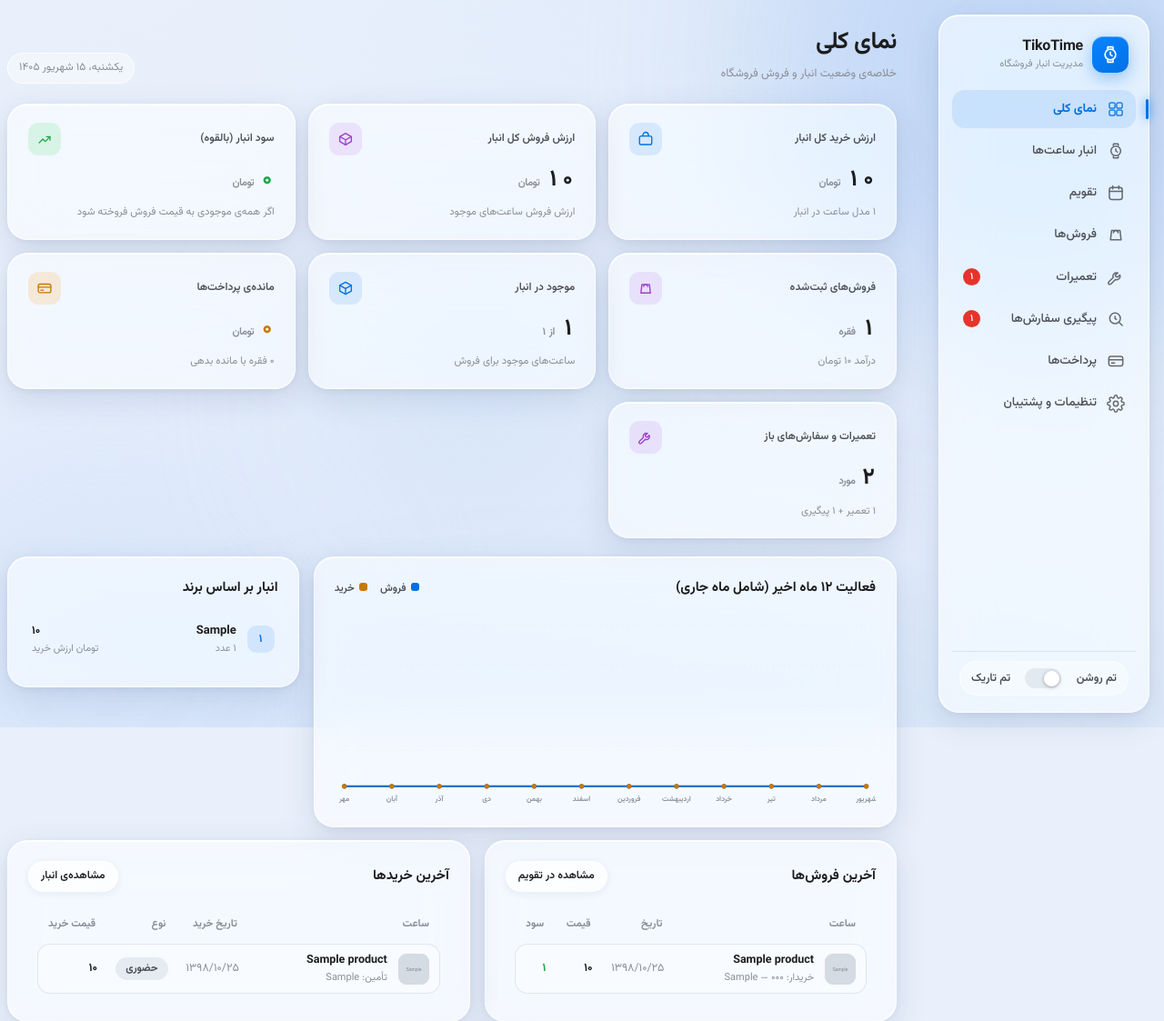
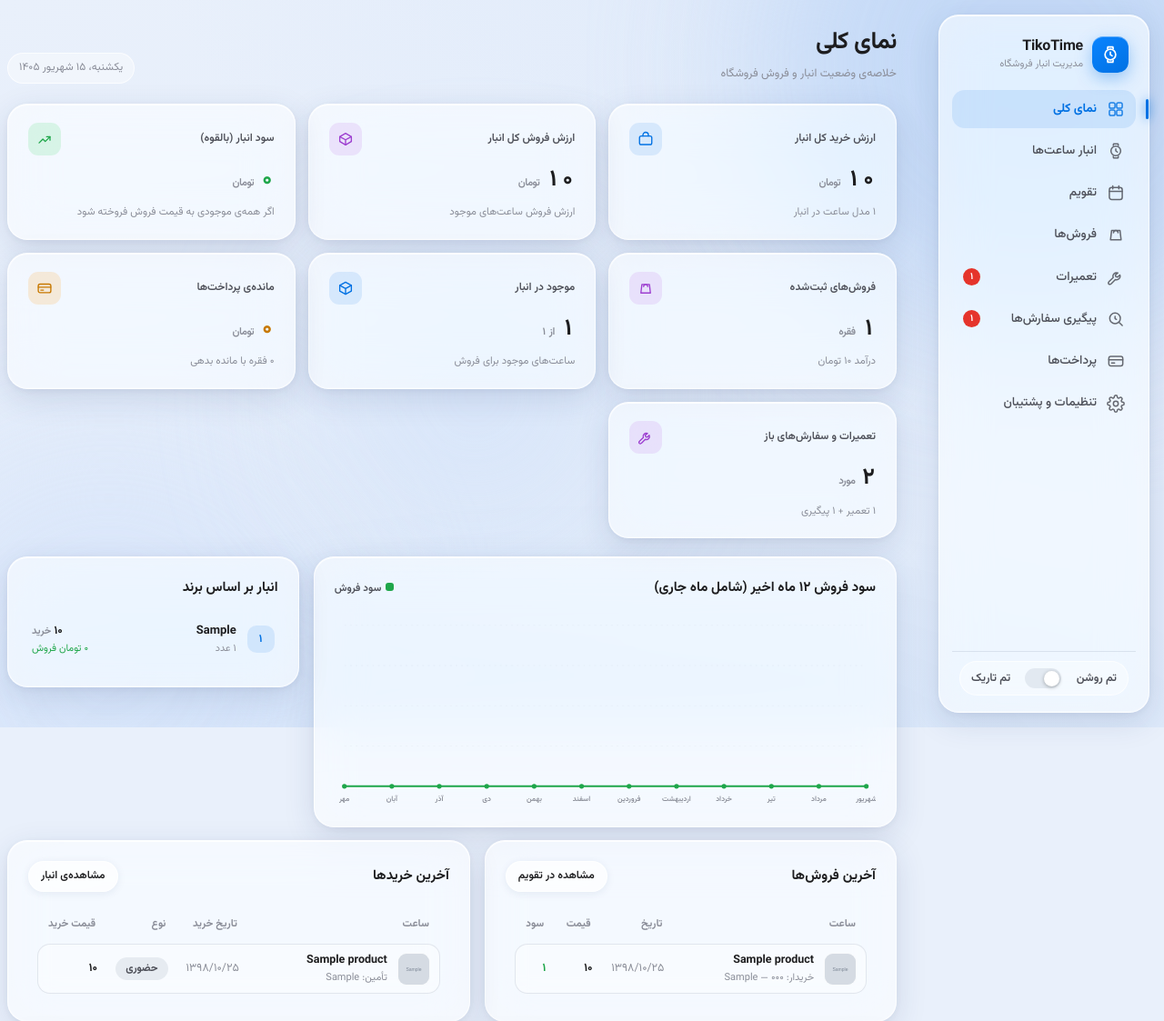
Before and after one commit to MetiiMz/Watch-Inventory, a Flask app: page /dashboard in a window 1280 px wide. Shown: the top 1123 px of the page at 91% size. Run offline with Flask 3, Linux system fonts and the light colour scheme; data comes from the database, SQL or seed files in the repository; tables that the repository leaves empty hold one stand-in row (values such as "Sample post"); grey boxes marked "Sample" are stand-in pictures.

Commit message:
feat(dashboard): 12-month chart shows sale profit only in green; brand box adds sales value; out-of-stock box shows watch images

```diff
--- a/templates/dashboard.html
+++ b/templates/dashboard.html
@@ -79,10 +79,9 @@
 <div class="grid-main-side mt-20">
   <section class="glass card">
     <div class="card-title">
-      <h3>فعالیت ۱۲ ماه اخیر (شامل ماه جاری)</h3>
+      <h3>سود فروش ۱۲ ماه اخیر (شامل ماه جاری)</h3>
       <div class="chart-legend">
-        <span><span class="lg-dot" style="background: var(--accent)"></span>فروش</span>
-        <span><span class="lg-dot" style="background: var(--amber)"></span>خرید</span>
+        <span><span class="lg-dot" style="background: var(--green)"></span>سود فروش</span>
       </div>
     </div>
     <div class="chart-box" id="sales-chart" data-monthly='{{ monthly | tojson }}'></div>
@@ -100,8 +99,8 @@
           <div class="li-sub">{{ fa_num(b.count) }} عدد</div>
         </div>
         <div class="li-end">
-          <div class="li-title" style="font-size:12.5px">{{ fa_money(b.value) }}</div>
-          <div class="li-sub">تومان ارزش خرید</div>
+          <div class="li-title" style="font-size:12.5px">{{ fa_money(b.value) }} <span class="li-sub">خرید</span></div>
+          <div class="li-sub" style="color:var(--green)">{{ fa_money(b.sale_value) }} تومان فروش</div>
         </div>
       </div>
       {% endfor %}
@@ -208,6 +207,7 @@
     <div style="display:grid;grid-template-columns:repeat(auto-fill,minmax(230px,1fr));gap:8px">
       {% for p in low_stock %}
       <div class="line-item" style="border:1px solid var(--hairline);border-radius:12px;padding:8px 12px">
+        {% if p.image %}<img class="thumb" style="width:36px;height:36px;border-radius:10px" src="/data/images/{{ p.image }}" alt="" loading="lazy">{% else %}<span class="thumb" style="width:36px;height:36px;border-radius:10px"><svg viewBox="0 0 24 24" width="16" height="16" fill="none" stroke="currentColor" stroke-width="1.6"><circle cx="12" cy="12" r="6.4"/><path d="M12 9.2V12l2.1 1.5"/></svg></span>{% endif %}
         <span class="badge red plain">ناموجود</span>
         <div class="li-main">
           <div class="li-title">{{ p.name }}</div>
@@ -251,27 +251,26 @@
     }
   })();
 
-  /* ---- نمودار خطی فعالیت ۱۲ ماه اخیر: فروش + خرید ---- */
+  /* ---- نمودار خطی سود فروش ۱۲ ماه اخیر (فقط سود، سبز) ---- */
   (function () {
     const box = document.getElementById("sales-chart");
     if (!box) return;
     let monthly = [];
     try { monthly = JSON.parse(box.dataset.monthly || "[]"); } catch { monthly = []; }
     if (!monthly.length) {
-      box.innerHTML = '<div class="empty" style="padding:34px 16px"><div class="e-ic"><svg viewBox="0 0 24 24" fill="none" stroke="currentColor" stroke-width="1.6" stroke-linecap="round"><path d="M4 17.5 9.5 12l3.5 3.5L20 8.5"/></svg></div><h4>هنوز فعالیتی ثبت نشده</h4><p>با اولین خرید یا فروش، نمودار اینجا شکل می‌گیرد</p></div>';
+      box.innerHTML = '<div class="empty" style="padding:34px 16px"><div class="e-ic"><svg viewBox="0 0 24 24" fill="none" stroke="currentColor" stroke-width="1.6" stroke-linecap="round"><path d="M4 17.5 9.5 12l3.5 3.5L20 8.5"/></svg></div><h4>هنوز فعالیتی ثبت نشده</h4><p>با اولین فروش، نمودار سود اینجا شکل می‌گیرد</p></div>';
       return;
     }
 
     const W = 780, H = 280, PAD_R = 14, PAD_L = 14, PAD_T = 18, PAD_B = 30;
     const plotW = W - PAD_R - PAD_L, plotH = H - PAD_T - PAD_B;
-    const maxVal = Math.max(...monthly.map(m => Math.max(m.revenue, m.purchase_value)), 1);
+    const maxVal = Math.max(...monthly.map(m => m.profit || 0), 1);
     const mag = Math.pow(10, Math.floor(Math.log10(maxVal)));
     const top = Math.ceil(maxVal / mag) * mag;
     const stepX = plotW / (monthly.length - 1 || 1);
 
     const styles = getComputedStyle(document.documentElement);
-    const cAccent = styles.getPropertyValue("--accent").trim() || "#0071e3";
-    const cAmber = styles.getPropertyValue("--amber").trim() || "#c77800";
+    const cGreen = styles.getPropertyValue("--green").trim() || "#1a9e55";
     const cMuted = styles.getPropertyValue("--text-3").trim() || "#8a8d98";
 
     const xAt = (i) => PAD_L + stepX * i;
@@ -289,9 +288,8 @@
     let points = "", labels = "", hits = "";
     monthly.forEach((m, i) => {
       const x = xAt(i);
-      const revY = yAt(m.revenue || 0), purY = yAt(m.purchase_value || 0);
-      points += `<circle cx="${x}" cy="${revY}" r="3.4" fill="${cAccent}"/>`;
-      points += `<circle cx="${x}" cy="${purY}" r="3.4" fill="${cAmber}"/>`;
+      const y = yAt(m.profit || 0);
+      points += `<circle cx="${x}" cy="${y}" r="3.4" fill="${cGreen}"/>`;
       labels += `<text x="${x}" y="${H - 9}" text-anchor="middle" font-size="10.5" font-weight="600" fill="${cMuted}">${m.label}</text>`;
       hits += `<rect class="hit" data-i="${i}" x="${x - stepX / 2}" y="0" width="${stepX}" height="${H}" fill="transparent"/>`;
     });
@@ -304,12 +302,10 @@
     const vLine = `<line id="chart-cursor" x1="0" x2="0" y1="${PAD_T}" y2="${H - PAD_B}" stroke="currentColor" opacity="0.25" visibility="hidden"/>`;
 
     box.innerHTML = `
-      <svg viewBox="0 0 ${W} ${H}" style="width:100%;height:auto;display:block;color:${cMuted}" role="img" aria-label="نمودار خطی فعالیت ماهانه">
+      <svg viewBox="0 0 ${W} ${H}" style="width:100%;height:auto;display:block;color:${cMuted}" role="img" aria-label="نمودار سود فروش ماهانه">
         ${gridLines}
-        <path d="${areaPath("purchase_value")}" fill="${cAmber}" opacity="0.08"/>
-        <path d="${areaPath("revenue")}" fill="${cAccent}" opacity="0.08"/>
-        <path d="${linePath("purchase_value")}" fill="none" stroke="${cAmber}" stroke-width="2.4" stroke-linecap="round" stroke-linejoin="round"/>
-        <path d="${linePath("revenue")}" fill="none" stroke="${cAccent}" stroke-width="2.8" stroke-linecap="round" stroke-linejoin="round"/>
+        <path d="${areaPath("profit")}" fill="${cGreen}" opacity="0.09"/>
+        <path d="${linePath("profit")}" fill="none" stroke="${cGreen}" stroke-width="2.8" stroke-linecap="round" stroke-linejoin="round"/>
         ${vLine}${points}${labels}${hits}
       </svg>
       <div class="bar-tooltip"></div>`;
@@ -327,11 +323,10 @@
       cursor.setAttribute("visibility", "visible");
       const rows = [
         `<div class="bt-title">${m.label} ${faNum(m.jy)}</div>`,
-        m.revenue ? `<div class="bt-row"><span>فروش</span><b>${faMoney(m.revenue)}</b></div>` : "",
-        m.purchase_value ? `<div class="bt-row"><span>خرید</span><b>${faMoney(m.purchase_value)}</b></div>` : "",
+        `<div class="bt-row"><span>سود فروش</span><b style="color:var(--green)">${faMoney(m.profit)}</b></div>`,
         m.count ? `<div class="bt-row"><span>تعداد فروش</span><b>${faNum(m.count)}</b></div>` : "",
       ];
-      tooltip.innerHTML = rows.join("") || `<div class="bt-title">${m.label} ${faNum(m.jy)}</div><div class="bt-row"><span>فعالیتی ثبت نشده</span></div>`;
+      tooltip.innerHTML = rows.join("");
       const rect = box.getBoundingClientRect();
       let x = e.clientX - rect.left;
       x = Math.max(90, Math.min(rect.width - 90, x));
```
Also changed, not shown: inventory/reports.py (+10 -3 lines).
